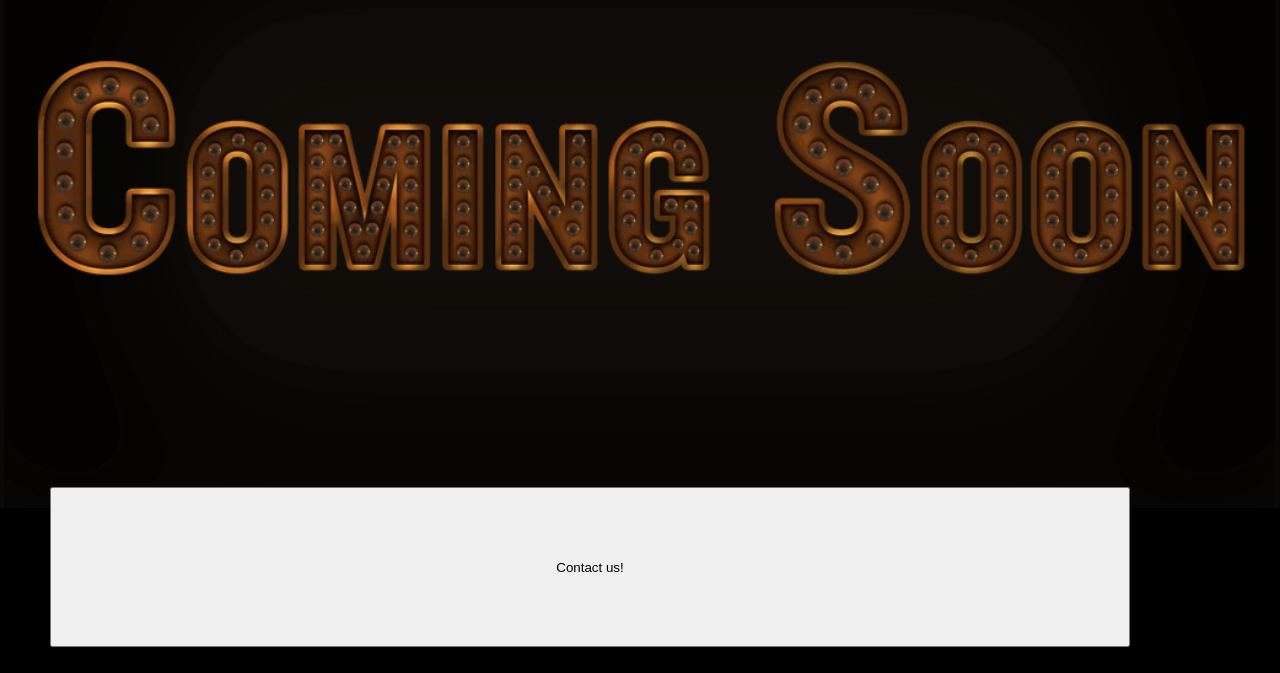
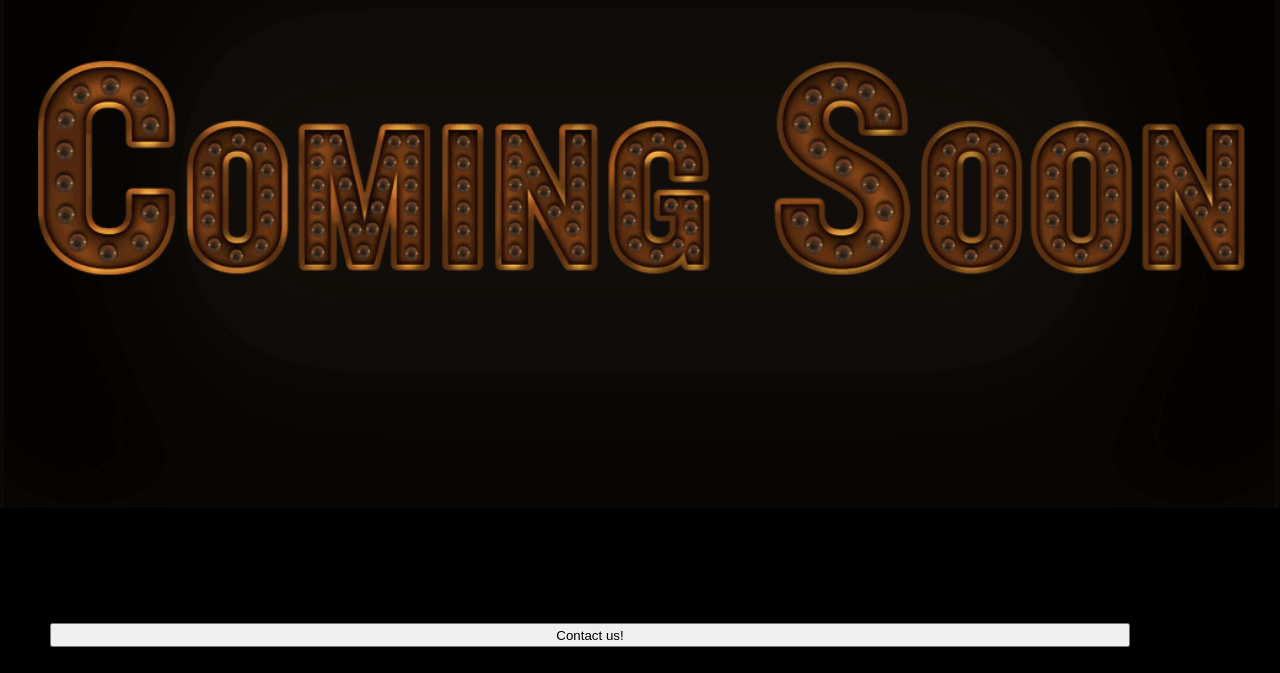
Before and after one commit to gamernes9/teamcodeflow.github.io, a plain HTML site: page index.html in a window 1280 px wide. Shown: the part 127-800 px from the top of the page. Drawn offline with Linux system fonts and the light colour scheme.

Commit message:
button height lowered

```diff
--- a/index.html
+++ b/index.html
@@ -25,7 +25,7 @@
       display: block;
       position: fixed;
       outline: none !important;
-      height:20vh;
+      height:3vh;
     }
 
   </style>
```
